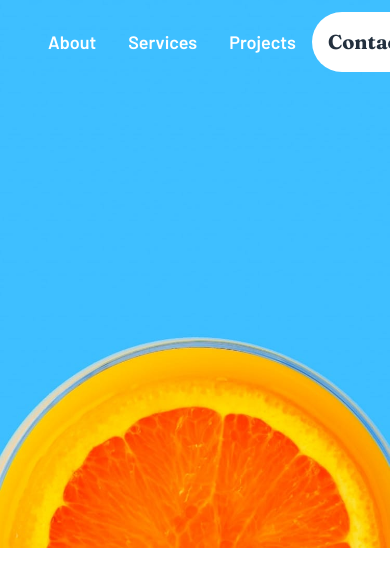
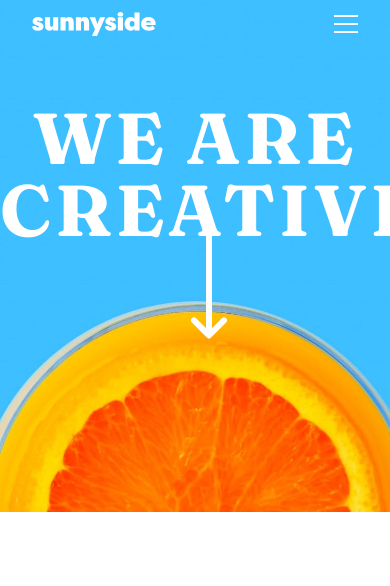
Before and after one commit to f1x3d49/frontendmentor-sunnyside, a React (Create React App) app in the folder frontend/: page / in a window 390 px wide. Shown: the top 586 px of the page. Built offline with nearby package versions, Linux system fonts and the light colour scheme.

Commit message:
did the first part

```diff
--- a/frontend/package.json
+++ b/frontend/package.json
@@ -3,6 +3,7 @@
   "version": "0.1.0",
   "private": true,
   "dependencies": {
+    "@headlessui/react": "^1.7.14",
     "@testing-library/jest-dom": "^5.16.5",
     "@testing-library/react": "^13.4.0",
     "@testing-library/user-event": "^13.5.0",
--- a/frontend/src/components/Hero.js
+++ b/frontend/src/components/Hero.js
@@ -2,6 +2,7 @@ import React from "react";
 import morange from "../images/mobile/image-header.jpg";
 import dorange from "../images/desktop/image-header.jpg";
 import Navbar from "./Navbar";
+import { ReactComponent as ADown } from "../images/icon-arrow-down.svg";
 
 const Hero = () => {
   return (
@@ -12,6 +13,12 @@ const Hero = () => {
         <source srcSet={morange} />
         <img className="-mt-24 object-center md:-mt-28" src={morange} alt="" />
       </picture>
+      <h1 className="absolute w-screen text-center top-[20%] uppercase   tracking-wider font-fraunces text-nwhite text-7xl">
+        We are creatives
+      </h1>
+      <div className="absolute top-[44%] left-[49%]">
+        <ADown />
+      </div>
     </section>
   );
 };
--- a/frontend/src/components/Navbar.js
+++ b/frontend/src/components/Navbar.js
@@ -1,24 +1,50 @@
 import React from "react";
+import { Menu } from "@headlessui/react";
 import { ReactComponent as AgencyLogo } from "../images/logo.svg";
+import { ReactComponent as Hamburger } from "../images/icon-hamburger.svg";
 
 const Navbar = () => {
   return (
     <nav className="relative flex justify-between items-center z-10 py-3 px-8 ">
       <AgencyLogo />
-      <ul className="flex">
-        <li className="p-4 font-barlow font-semibold text-nwhite text-lg">
+      <ul className="hidden md:flex select-none">
+        <li className="p-4 font-barlow font-semibold text-nwhite text-lg hover:cursor-pointer">
           About
         </li>
-        <li className="p-4 font-barlow font-semibold text-nwhite text-lg">
+        <li className="p-4 font-barlow font-semibold text-nwhite text-lg hover:cursor-pointer">
           Services
         </li>
-        <li className="p-4 font-barlow font-semibold text-nwhite text-lg">
+        <li className="p-4 font-barlow font-semibold text-nwhite text-lg hover:cursor-pointer">
           Projects
         </li>
         <li className="p-4 text-xl font-fraunces text-vddblue bg-nwhite rounded-full hover:cursor-pointer active:bg-gblue active:text-nwhite">
           Contact
         </li>
       </ul>
+      <Menu as="div" className="md:hidden relative inline-flex text-center">
+        <Menu.Button>
+          <Hamburger />
+        </Menu.Button>
+        <Menu.Items className="absolute flex flex-col items-center p-8 gap-8 z-10 right-0 w-96 top-20 bg-nwhite shadow-sm ring-1 ring-nwhite text-lg font-barlow text-dgblue arrow">
+          <Menu.Item>
+            <a href="/">About</a>
+          </Menu.Item>
+          <Menu.Item>
+            <a href="/">Services</a>
+          </Menu.Item>
+          <Menu.Item>
+            <a href="/">Projects</a>
+          </Menu.Item>
+          <Menu.Item>
+            <a
+              href="/"
+              className="bg-pyellow w-1/2 py-3 rounded-full font-fraunces text-vddblue font-semibold text-xl"
+            >
+              Contact
+            </a>
+          </Menu.Item>
+        </Menu.Items>
+      </Menu>
     </nav>
   );
 };
--- a/frontend/src/index.css
+++ b/frontend/src/index.css
@@ -18,3 +18,9 @@
     --color-white: 0deg 0% 100%;
   }
 }
+
+@layer components {
+  .arrow {
+    @apply before:inline-block before:w-0 before:h-0 before:absolute before:border-[10px] before:border-solid before:border-transparent before:border-b-nwhite before:left-[95%] before:top-0 before:mt-[-20px];
+  }
+}
```
Also changed, not shown: 1 other file (tests, documents, lock files or other folders).
